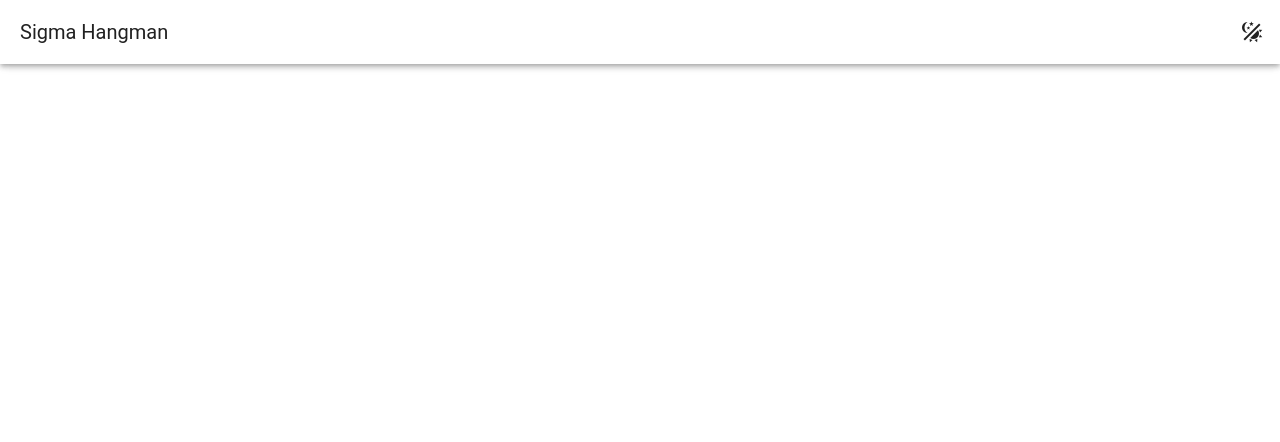
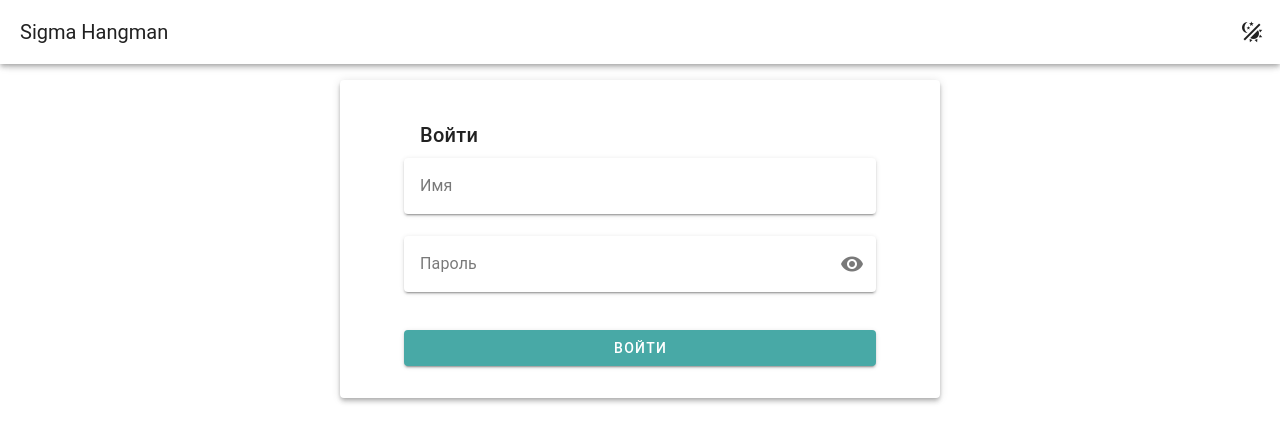
Before and after one commit to Toplivo-Inc/sigma-hangman-client, a Vue app: page /auth in a window 1280 px wide. Before the commit this address had no page. Shown: the top 442 px of the page. Built offline with nearby package versions, Linux system fonts and the light colour scheme; a small style sheet from the web is missing; what @tanstack/vue-query would draw is missing.

Commit message:
feat: add and styling auth page

```diff
--- /dev/null
+++ b/src/pages/Auth.vue
@@ -0,0 +1,50 @@
+<script setup lang="ts">
+
+import { ref } from "vue";
+import { validator } from "@/utils/validator.ts";
+
+const username = ref('')
+const password = ref('')
+const showPassword = ref(false)
+</script>
+
+<template>
+  <v-container
+    class="d-flex align-center justify-center"
+  >
+    <v-sheet width="600" elevation="4" rounded class="px-16 py-8">
+      <v-form fast-fail @submit.prevent>
+        <v-card-title>Войти</v-card-title>
+
+        <v-text-field
+          clearable
+          v-model="username"
+          :rules="validator.username"
+          label="Имя"
+          variant="solo"
+          required
+        />
+
+        <v-text-field
+          clearable
+          :type="showPassword ? 'text' : 'password'"
+          :append-inner-icon="showPassword ? 'mdi-eye-off' : 'mdi-eye'"
+          @click:append-inner="showPassword = !showPassword"
+          v-model="password"
+          :rules="validator.password"
+          label="Пароль"
+          variant="solo"
+          required
+        />
+
+        <v-btn
+          type="submit"
+          block
+          class="mt-4"
+          color="secondary"
+          text="Войти"
+        />
+      </v-form>
+    </v-sheet>
+  </v-container>
+</template>
--- a/src/plugins/router.ts
+++ b/src/plugins/router.ts
@@ -1,9 +1,11 @@
 import { createRouter, createWebHistory } from "vue-router";
 import App from "@/App.vue";
 import Registration from "@/pages/Registration.vue";
+import Auth from "@/pages/Auth.vue";
 
 const routes = [
   { path: '/registration', component: Registration },
+  { path: '/auth', component: Auth },
   {
     path: '/',
     component: App,
```
